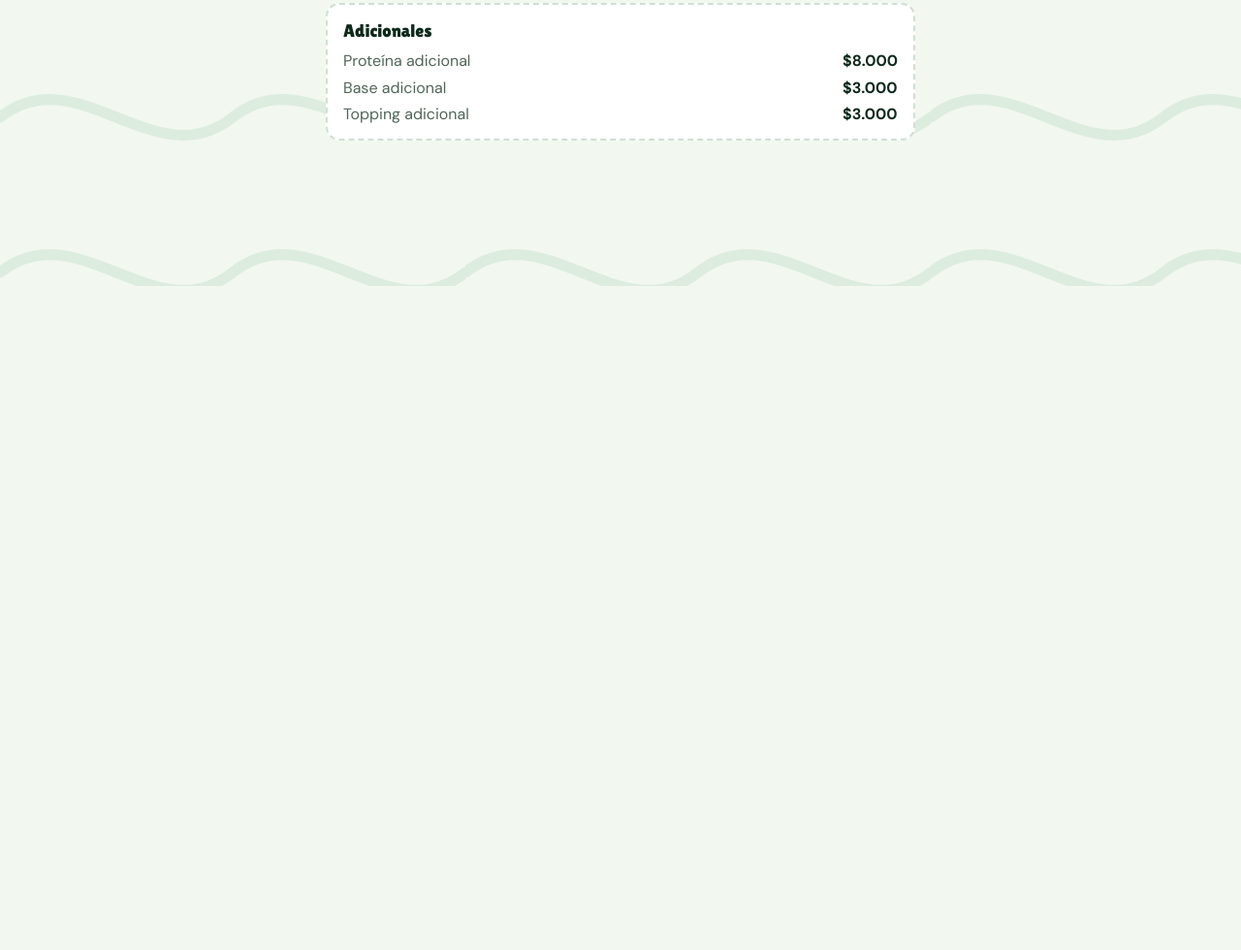
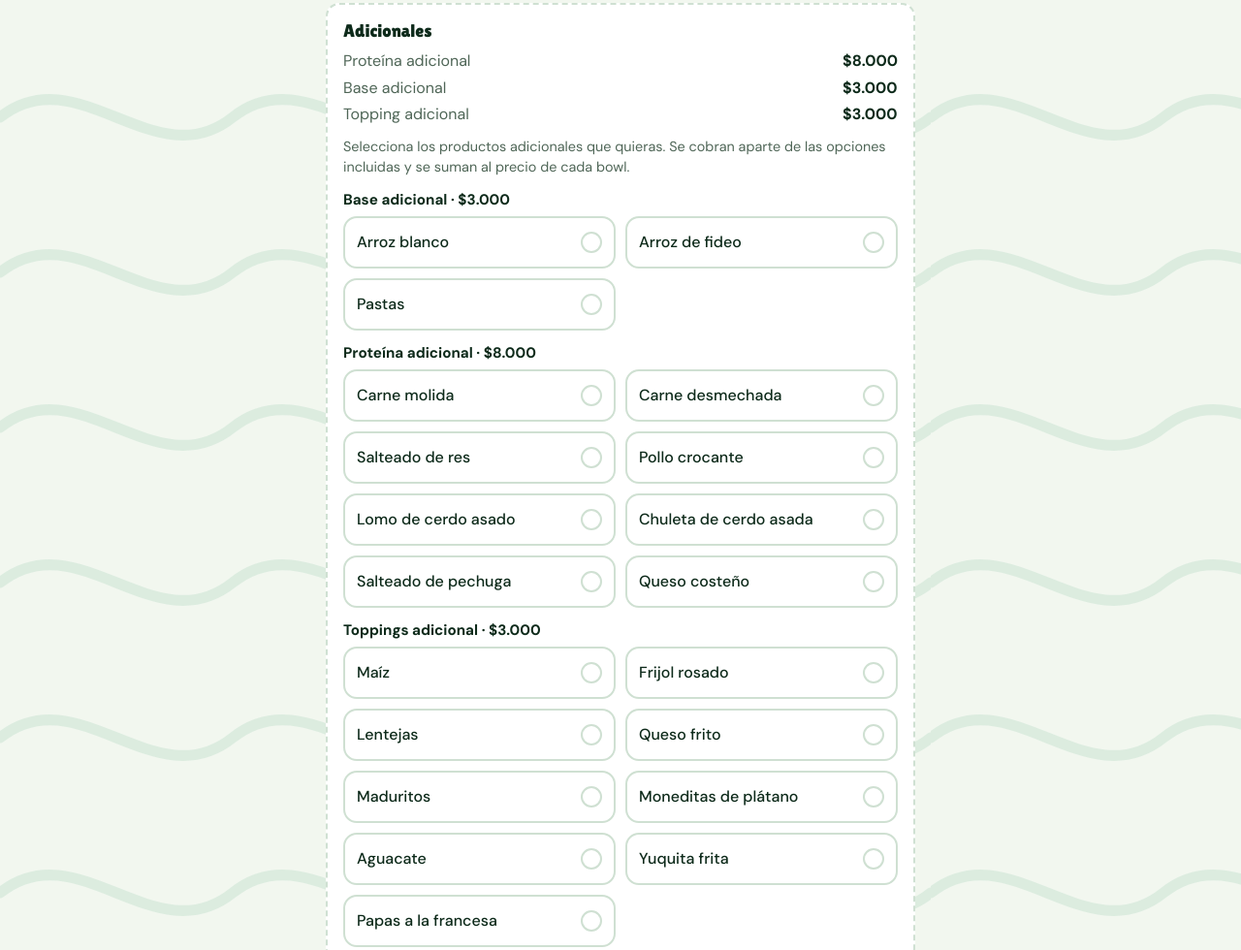
Before and after one commit to gmartinezlu/Caseritos_, a plain HTML site: page index.html in a window 1280 px wide. Shown: the part 1719-2699 px from the top of the page at 97% size. Before the commit the page ends 2014 px from the top, so only its background shows below. Drawn offline with Linux system fonts and the light colour scheme.

Commit message:
Enhance addon selection and cost calculation logic
Added functionality for selecting additional options and updated cost calculations.

```diff
--- a/index.html
+++ b/index.html
@@ -155,6 +155,9 @@
   .extras-table dl { display: grid; grid-template-columns: 1fr auto; gap: 4px 12px; margin: 0; font-variant-numeric: tabular-nums; }
   .extras-table dt { color: var(--muted); }
   .extras-table dd { margin: 0; font-weight: 700; }
+  .extras-help { margin: 12px 0 8px; color: var(--muted); font-size: 0.9rem; }
+  .addon-group { margin-top: 12px; }
+  .addon-group h4 { margin: 0 0 6px; font-size: 0.95rem; }
 
   /* Total bar */
   .bar {
@@ -217,6 +220,8 @@
   <aside class="extras-table" aria-label="Precios de adicionales">
     <h3>Adicionales</h3>
     <dl id="extras-list"></dl>
+    <p class="extras-help">Selecciona los productos adicionales que quieras. Se cobran aparte de las opciones incluidas y se suman al precio de cada bowl.</p>
+    <div id="addon-options"></div>
   </aside>
 </main>
 
@@ -255,18 +260,22 @@
   ];
 
   var sel = { base: [], protein: [], salad: [], topping: [] };
+  var addons = { base: [], protein: [], topping: [] };
   var qty = 1;
 
   function money(n) { return "$" + n.toLocaleString("es-CO"); }
   function plural(n, one, many) { return n + " " + (n === 1 ? one : many); }
 
-  function extraCost(s) {
+  function extraCost(s, selectedAddons) {
     var inc = CONFIG.included, ex = CONFIG.extra;
     return Math.max(0, s.base.length - inc.base) * ex.base +
            Math.max(0, s.protein.length - inc.protein) * ex.protein +
-           Math.max(0, s.topping.length - inc.topping) * ex.topping;
+           Math.max(0, s.topping.length - inc.topping) * ex.topping +
+           selectedAddons.base.length * ex.base +
+           selectedAddons.protein.length * ex.protein +
+           selectedAddons.topping.length * ex.topping;
   }
-  window.__extraCost = extraCost;
+  window.__extraCost = function (s) { return extraCost(s, { base: [], protein: [], topping: [] }); };
 
   // Static pieces
   var rules = document.getElementById("rules");
@@ -288,6 +297,32 @@
       var dd = document.createElement("dd"); dd.textContent = money(r[1]);
       dl.appendChild(dt); dl.appendChild(dd);
     });
+
+  var addonOptions = document.getElementById("addon-options");
+  GROUPS.filter(function (g) { return g.key !== "salad"; }).forEach(function (g) {
+    var group = document.createElement("section"); group.className = "addon-group";
+    var heading = document.createElement("h4");
+    heading.textContent = g.title + " adicional · " + money(CONFIG.extra[g.key]);
+    group.appendChild(heading);
+    var grid = document.createElement("div"); grid.className = "options";
+    g.items.forEach(function (name, i) {
+      var label = document.createElement("label"); label.className = "opt";
+      var input = document.createElement("input");
+      input.type = "checkbox"; input.id = "addon-" + g.key + "-" + i; input.value = name;
+      var card = document.createElement("span"); card.className = "card";
+      var txt = document.createElement("span"); txt.textContent = name;
+      var mark = document.createElement("span"); mark.className = "mark"; mark.setAttribute("aria-hidden", "true");
+      card.appendChild(txt); card.appendChild(mark);
+      label.appendChild(input); label.appendChild(card);
+      input.addEventListener("change", function () {
+        addons[g.key] = Array.prototype.map.call(grid.querySelectorAll("input:checked"), function (o) { return o.value; });
+        update();
+      });
+      grid.appendChild(label);
+    });
+    group.appendChild(grid);
+    addonOptions.appendChild(group);
+  });
 
   // Steps
   var stepsEl = document.getElementById("steps");
@@ -354,6 +389,11 @@
     lines.push("Proteína: " + sel.protein.join(", "));
     if (sel.salad.length) lines.push("Ensalada: " + sel.salad.join(", "));
     if (sel.topping.length) lines.push("Toppings: " + sel.topping.join(", "));
+    var selectedAddons = [];
+    [["base", "Base"], ["protein", "Proteína"], ["topping", "Topping"]].forEach(function (group) {
+      addons[group[0]].forEach(function (item) { selectedAddons.push(group[1] + ": " + item); });
+    });
+    if (selectedAddons.length) lines.push("Adicionales: " + selectedAddons.join(", "));
     var name = document.getElementById("name").value.trim();
     var obs = document.getElementById("notes").value.trim();
     if (obs) lines.push("Observaciones: " + obs);
@@ -366,7 +406,7 @@
   function update() {
     GROUPS.forEach(stepNote);
     document.getElementById("qty").textContent = qty;
-    var extra = extraCost(sel);
+    var extra = extraCost(sel, addons);
     var perBowl = CONFIG.bowlPrice + extra;
     var total = perBowl * qty;
     document.getElementById("total").textContent = money(total);
```
